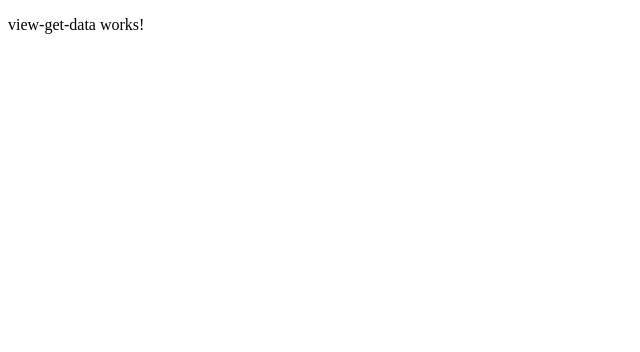
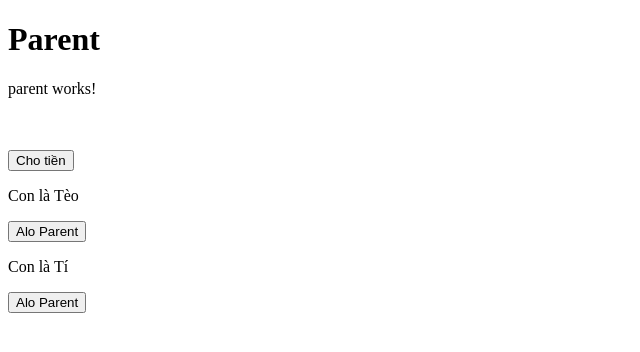
Before and after one commit to mieuhamchoi/learnAngular, an Angular app: page / in a window 1280 px wide. Shown: the top 352 px of the page, without its empty margins (0-640 px from the left). Built offline with nearby package versions, Linux system fonts and the light colour scheme; no server answers.

Commit message:
trade data component child and parent

```diff
--- a/src/app/app.component.html
+++ b/src/app/app.component.html
@@ -1 +1,2 @@
-<getData></getData>
+<h1>Parent</h1>
+<app-parent></app-parent>
--- a/src/app/app.module.ts
+++ b/src/app/app.module.ts
@@ -9,6 +9,8 @@
 import { ModelDrivenFormComponent } from './model-driven-form/model-driven-form.component';
 import { ViewGetDataComponent } from './view-get-data/view-get-data.component';
 import { HttpClientModule } from '@angular/common/http';
+import { ParentComponent } from './parent/parent.component';
+import { ChildComponent } from './child/child.component';
 @NgModule({
   declarations: [
     AppComponent,
@@ -16,7 +18,9 @@
     HighLightDirective,
     TemplateDrivenFormComponent,
     ModelDrivenFormComponent,
-    ViewGetDataComponent
+    ViewGetDataComponent,
+    ParentComponent,
+    ChildComponent
   ],
   imports: [
     BrowserModule,
--- /dev/null
+++ b/src/app/child/child.component.html
@@ -0,0 +1 @@
+<p>Con là {{name}}</p> <button (click)="aloParent()">Alo Parent</button>
--- /dev/null
+++ b/src/app/child/child.component.ts
@@ -0,0 +1,18 @@
+import { Component, EventEmitter, Input, Output } from '@angular/core';
+
+@Component({
+  selector: 'app-child',
+  templateUrl: './child.component.html',
+  styleUrls: ['./child.component.scss']
+})
+export class ChildComponent {
+  //public name:string = 'Tèo'
+  @Input() name:string = ''
+  @Output() conGoi: EventEmitter<any> = new EventEmitter();
+  public aloParent():void {
+    this.conGoi.emit({name: this.name});
+  }
+  public chotien(amount: number):void {
+    console.log(`Con la ${this.name} cám ơn cha cho con ${amount} đồng!`)
+  }
+}
--- /dev/null
+++ b/src/app/parent/parent.component.html
@@ -0,0 +1,9 @@
+<p>parent works!</p>
+<br>
+<span>{{textChao}}</span>
+<br>
+<button (click)="choConTien()">Cho tiền</button>
+<br>
+<app-child #thangTeo name ='Tèo' (conGoi)="conGoi($event)"></app-child>
+<br>
+<app-child #thangTi name ='Tí' (conGoi)="conGoi($event)"></app-child>
--- /dev/null
+++ b/src/app/parent/parent.component.ts
@@ -0,0 +1,21 @@
+import { Component, ViewChild } from '@angular/core';
+import { ChildComponent } from '../child/child.component';
+
+@Component({
+  selector: 'app-parent',
+  templateUrl: './parent.component.html',
+  styleUrls: ['./parent.component.scss']
+})
+export class ParentComponent {
+  public textChao = ''
+  @ViewChild('thangTeo') thangTeo: ChildComponent | undefined
+  @ViewChild('thangTi') thangTi: ChildComponent | undefined
+
+  public conGoi(con: any):void {
+    this.textChao = `${con.name}`
+  }
+  public choConTien() {
+    this.thangTeo?.chotien(20000);
+    this.thangTi?.chotien(20000);
+  }
+}
```
Also changed, not shown: src/app/child/child.component.scss (added), src/app/parent/parent.component.scss (added), 2 other files (tests, documents, lock files or other folders).
